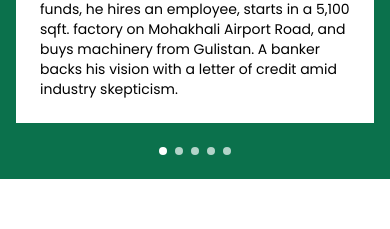
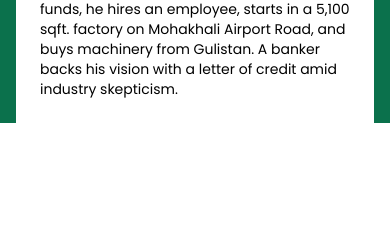
Before and after one commit to cottonSdtNadim/cotton-website-task, a React (Vite) app: page /aboutCotton in a window 390 px wide. Shown: the part 2441-2670 px from the top of the page. Built offline with nearby package versions, Linux system fonts and the light colour scheme.

Commit message:
pagination offed in mobile

```diff
--- a/src/components/ImageCardTimelineSlider.jsx
+++ b/src/components/ImageCardTimelineSlider.jsx
@@ -710,7 +710,7 @@ const ImageCardTimelineSlider = () => {
       </div>
 
       {/* Mobile Pagination Dots */}
-      <div className="md:hidden flex justify-center py-6 space-x-2">
+      {/* <div className="md:hidden flex justify-center py-6 space-x-2">
         {timelineData.map((_, index) => (
           <div
             key={index}
@@ -718,7 +718,7 @@ const ImageCardTimelineSlider = () => {
             onClick={() => setCurrentSlide(index)}
           ></div>
         ))}
-      </div>
+      </div> */}
     </div>
   )
 }
```
